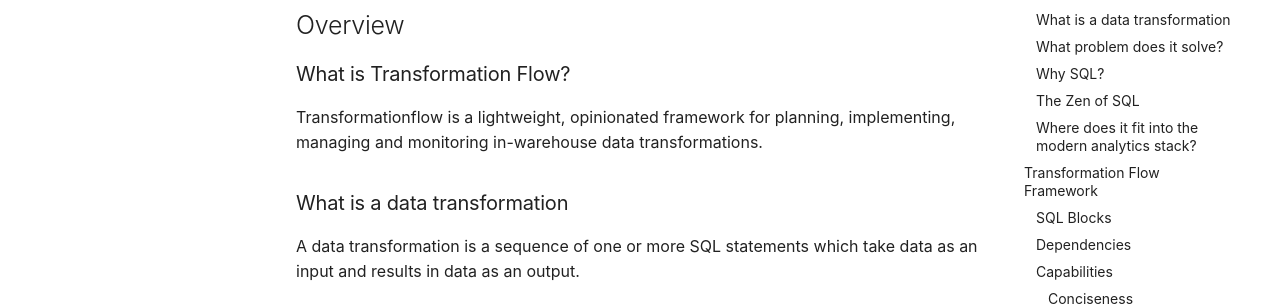
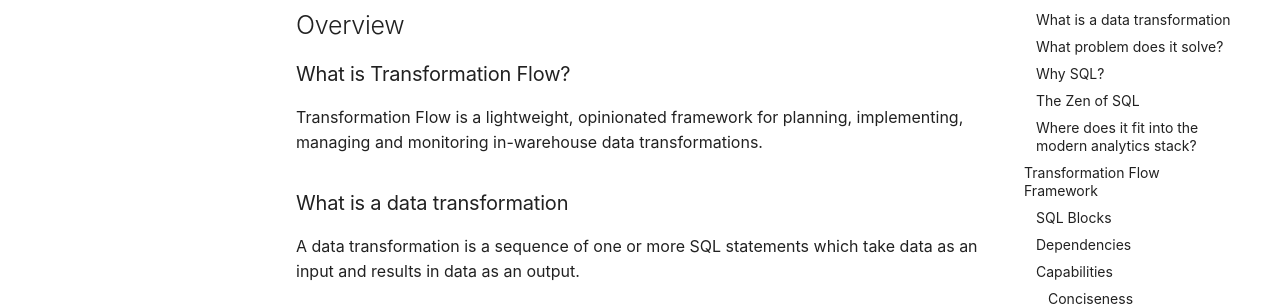
Before and after one commit to transformationflow/transformationflow.github.io, an MkDocs documentation site: the page built from docs/masterplan.md, in a window 1280 px wide and 900 px high. Shown: the part 172-478 px from the top of the window. Built offline with MkDocs 1.6.1 and Material for MkDocs 9.7.7, drawn with Linux system fonts in a browser that asks for light colours; some web fonts are replaced; comment, search, counter and statistics services are not loaded.

Commit message:
Update masterplan.md

```diff
--- a/docs/masterplan.md
+++ b/docs/masterplan.md
@@ -2,7 +2,7 @@
 
 ## Overview
 ### What is Transformation Flow?
-Transformationflow is a lightweight, opinionated framework for planning, implementing, managing and monitoring in-warehouse data transformations.
+Transformation Flow is a lightweight, opinionated framework for planning, implementing, managing and monitoring in-warehouse data transformations.
 
 ### What is a data transformation
 A data transformation is a sequence of one or more SQL statements which take data as an input and results in data as an output.
```
